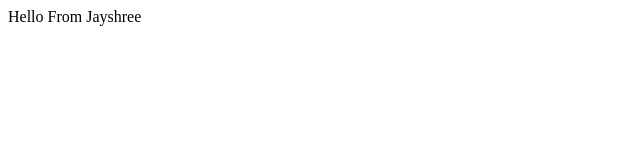
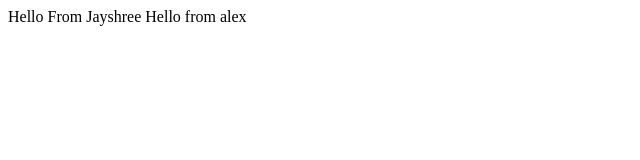
Before and after one commit to jayshreekudale/jktest, a plain HTML site: page index.html in a window 1280 px wide. Shown: the whole page, without its empty margins (0-640 px from the left). Drawn offline with Linux system fonts and the light colour scheme.

Commit message:
Added more to index

```diff
--- a/index.html
+++ b/index.html
@@ -1,3 +1,4 @@
 <html>
 Hello From Jayshree
+Hello from alex
 </html>
```
